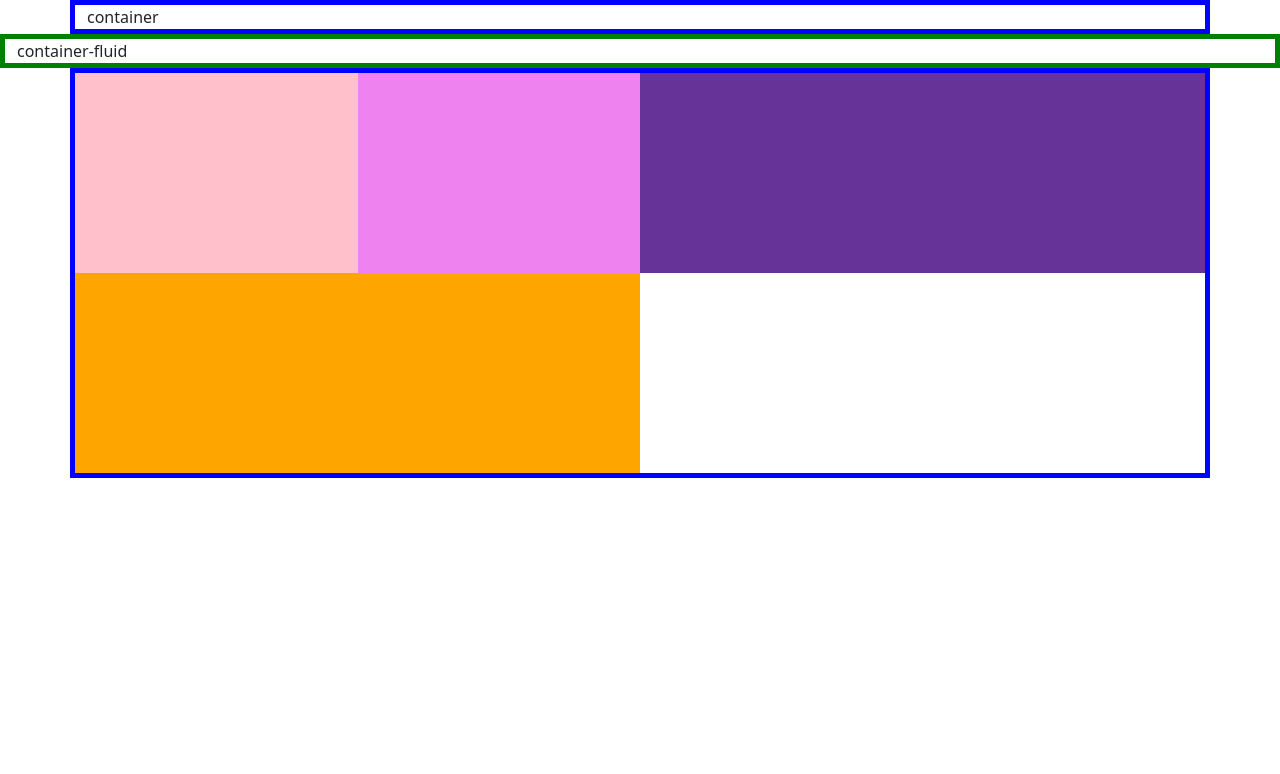
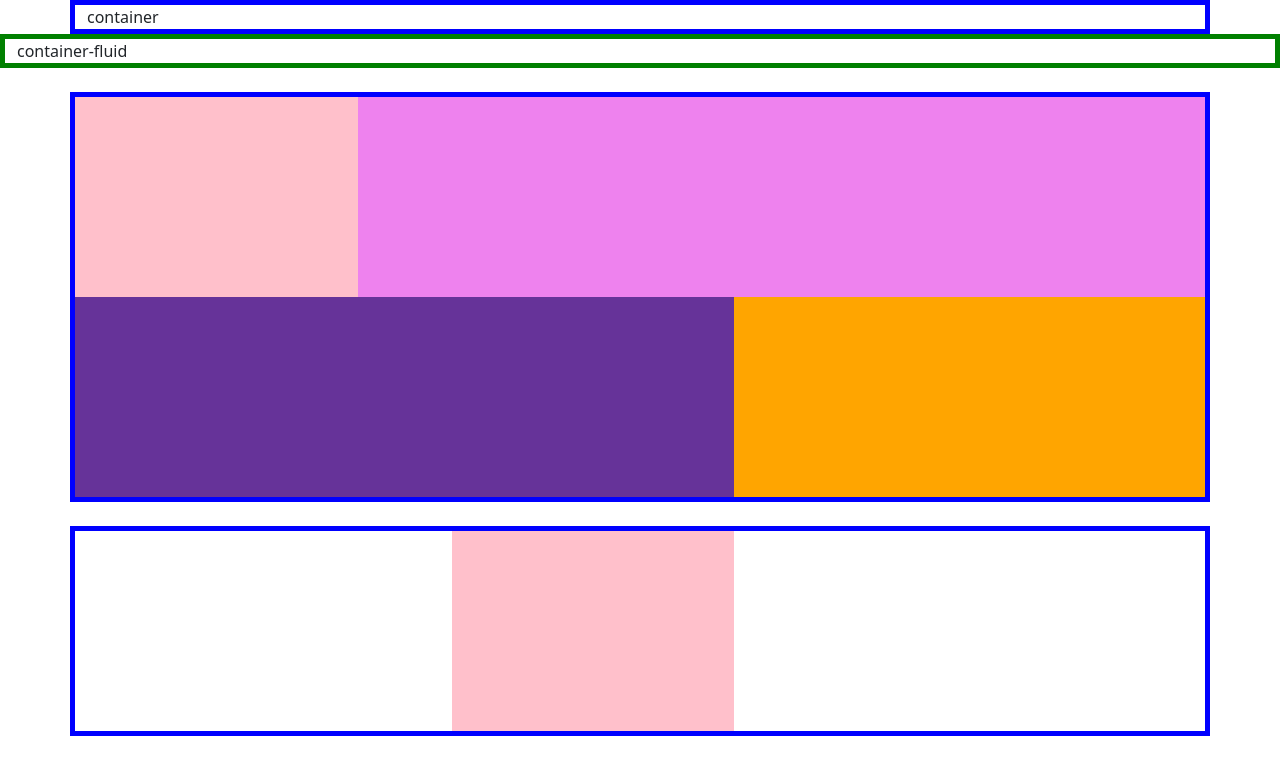
Before and after one commit to konregon/Front-End-Practice, a plain HTML site: page Bootstrap 5 by CODE4EDUCTION on YT/Initialize Bootstrap 5/index.html in a window 1280 px wide. Drawn offline with nearby package versions, Linux system fonts and the light colour scheme.

Commit message:
Update index.html

```diff
--- a/Bootstrap 5 by CODE4EDUCTION on YT/Initialize Bootstrap 5/index.html
+++ b/Bootstrap 5 by CODE4EDUCTION on YT/Initialize Bootstrap 5/index.html
@@ -21,13 +21,21 @@
     <div class="container-fluid">
         container-fluid
     </div>
+    <br>
 
     <div class="container">
         <div class="row">
             <div class="col col-md-3 box-1"></div>
-            <div class="col col-md-3 box-2"></div>
-            <div class="col col-md-6 box-3"></div>
-            <div class="col col-md-6 box-4"></div>
+            <div class="col col-md-9 box-2"></div>
+            <div class="col col-md-7 box-3"></div>
+            <div class="col col-md-5 box-4"></div>
+        </div>
+    </div>
+    <br>
+
+    <div class="container">
+        <div class="row">
+            <div class="col col-md-3 offset-md-4 box-1"></div>
         </div>
     </div>
 
```
